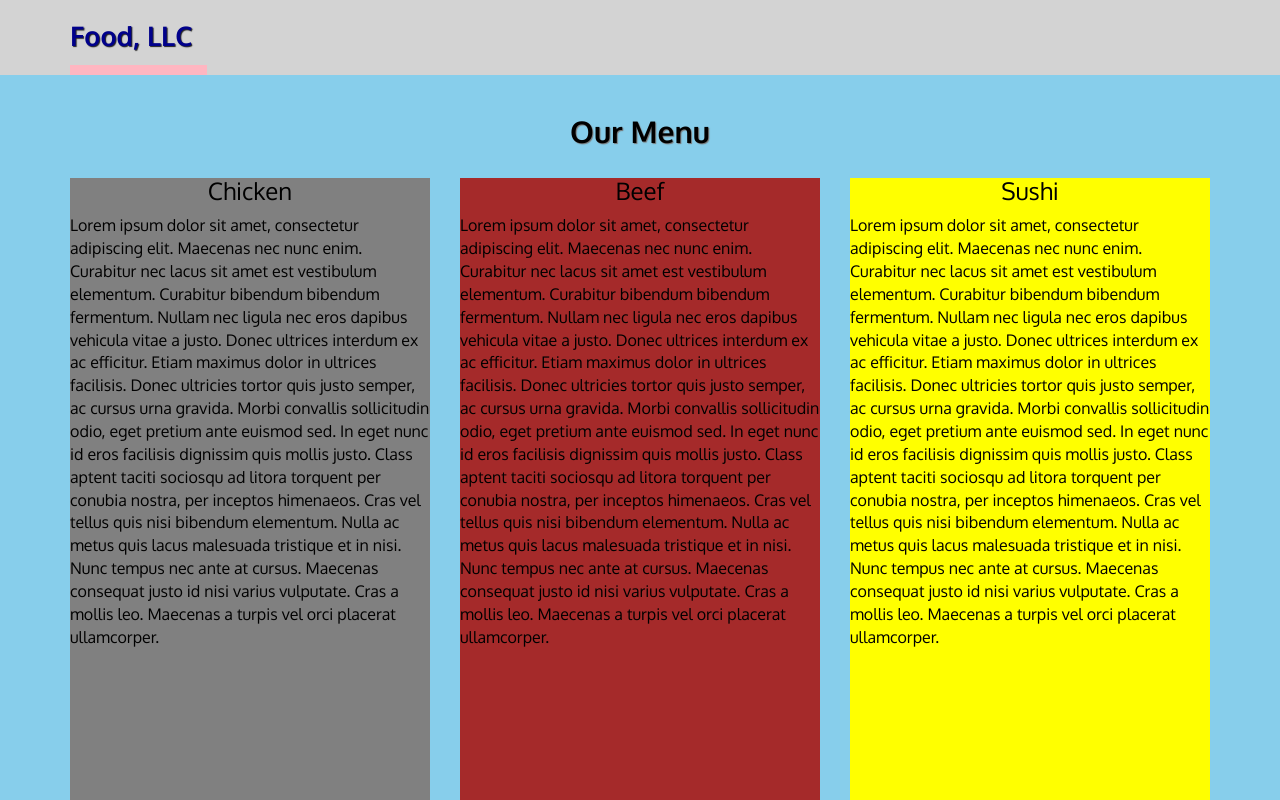
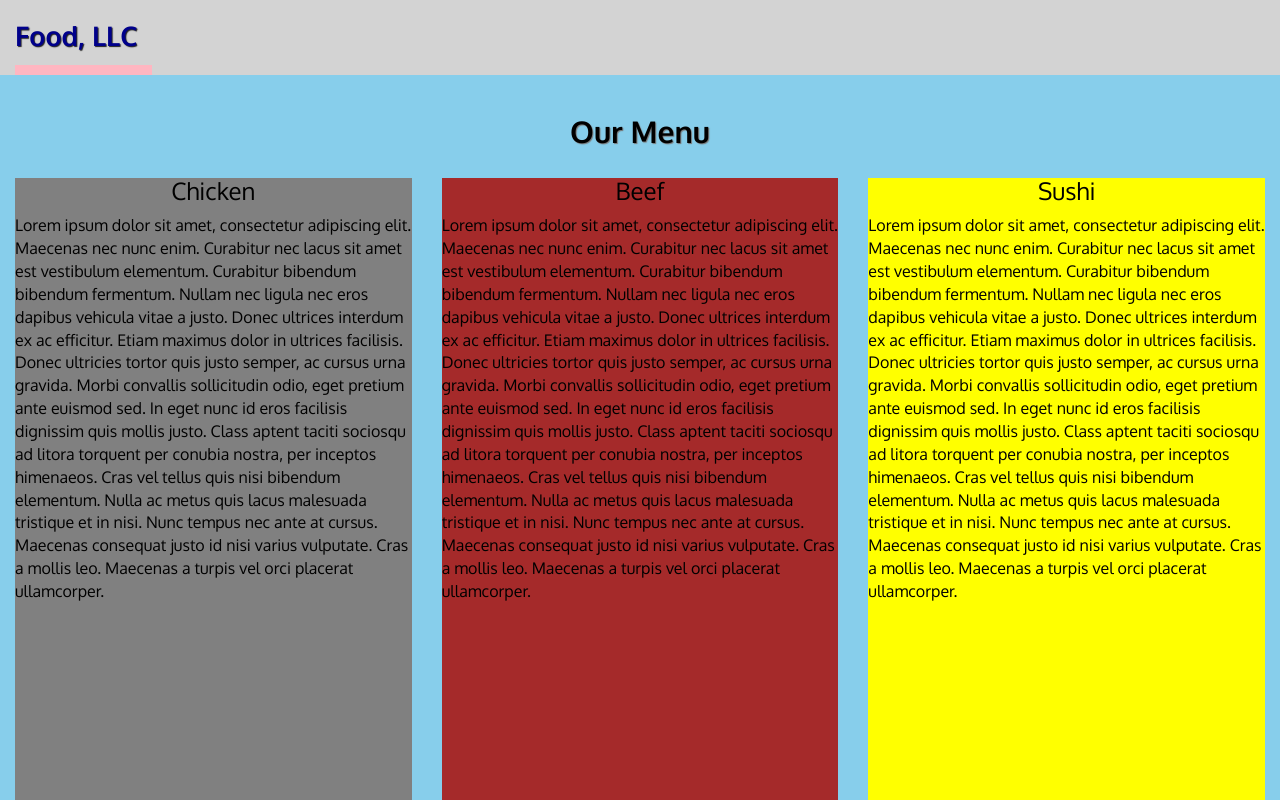
Before and after one commit to jrabernethy/coursera-web-dev, a plain HTML site: page module3-solution/index.html in a window 1280 px wide. Shown: the top 800 px of the page. Drawn offline with Linux system fonts and the light colour scheme.

Commit message:
quick revision

```diff
--- a/module3-solution/index.html
+++ b/module3-solution/index.html
@@ -21,7 +21,7 @@
 
   <body>
     <nav id="header-nav" class="navbar navbar-default">
-      <div class="container">
+      <div class="container-fluid">
         <div class="navbar-header">
           <div class="navbar-brand">
             <a href="index.html"><h1>Food, LLC</h1></a>
@@ -52,7 +52,7 @@
       </div><!-- div class container-->
     </nav> <!-- header nav -->
 
-    <div id="main-content" class="container">
+    <div id="main-content" class="container-fluid">
       <h2 class="text-center" id="page-title">Our Menu</h2>
 
       <section class="row">
```
